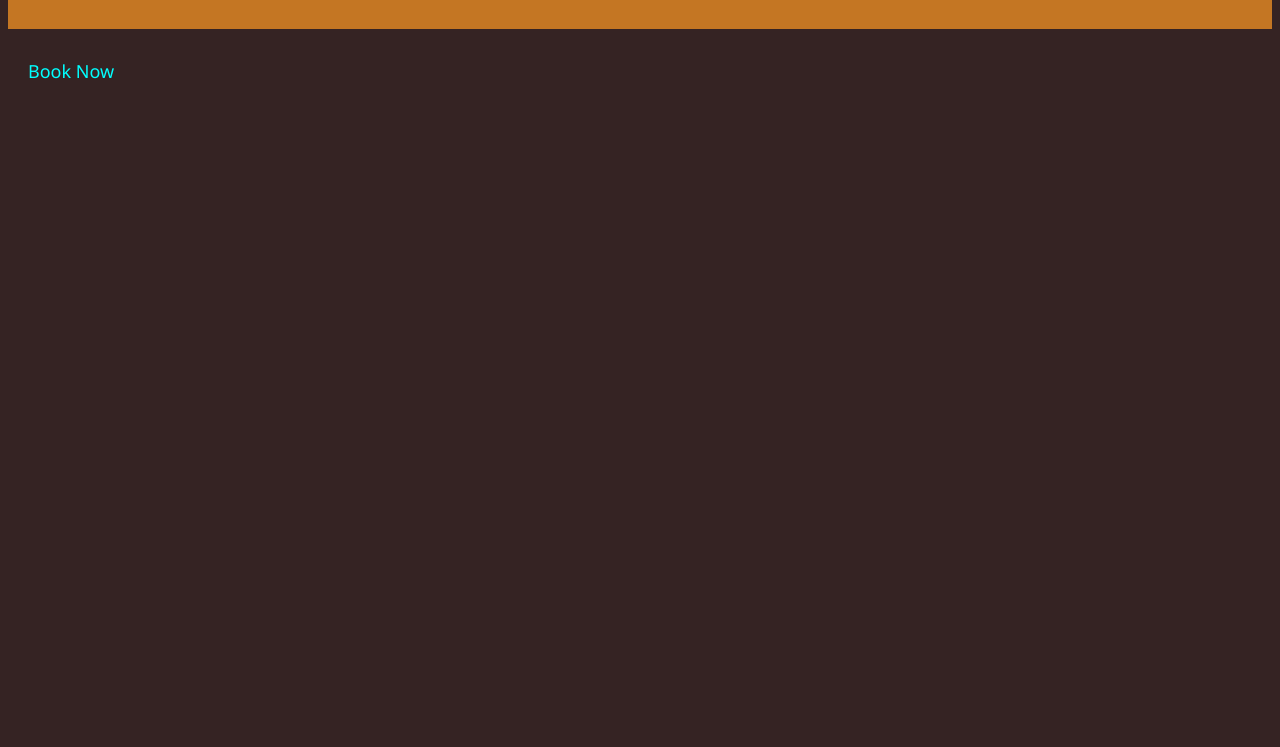
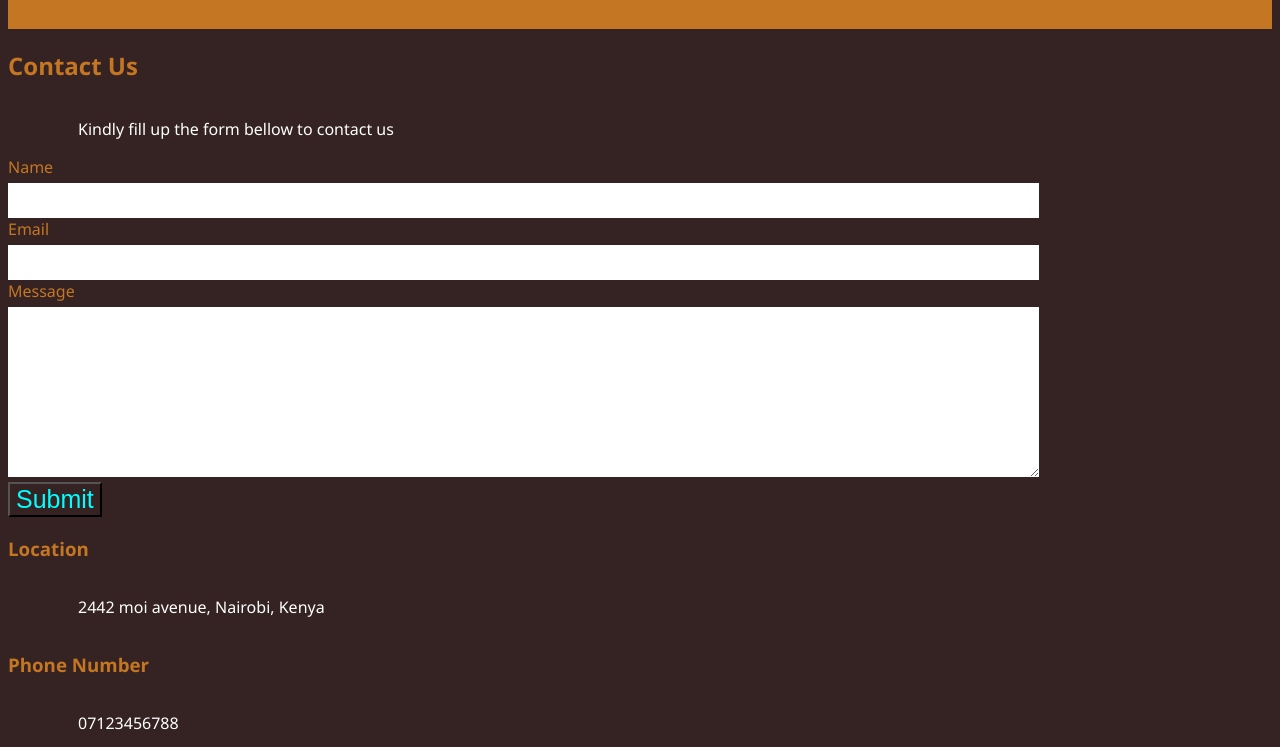
Before and after one commit to biomdoian/my-first-project, a plain HTML site: page contact.html in a window 1280 px wide. Shown: the part 205-952 px from the top of the page. Before the commit the page ends 800 px from the top, so only its background shows below. Drawn offline with Linux system fonts and the light colour scheme.

Commit message:
adds the contact information

```diff
--- a/contact.html
+++ b/contact.html
@@ -18,6 +18,45 @@
             <li><a href="book.html">Booking</a></li>
         </ul>
     </nav>
+    <!--This is the contact information-->
+  <section class="contact-info">
+<div class="cntn">
+<h1 class="ctnh1"><span class="cnu">Contact Us</span></h1>
+<p>Kindly fill up the form bellow to contact us</p>
+<form action="">
+    <div class="form-group">
+        <label for="name"><span class="cnu">Name</span></label>
+        <input type="text" name="name" id="name">
+    </div>
+    <div class="form-group">
+        <label for="email"><span class="cnu">Email</span></label>
+        <input type="email" name="email" id="email">
+    </div>
+    <div class="form-group">
+        <label for="message"><span class="cnu">Message</span></label>
+        <textarea name="message" id="message"></textarea>
+    </div>
+    <button class="btns" type="submit">Submit</button>
+</form>
+</div>
+
+  </section>
+  <section id="info-cont" class="dark">
+    <div class="container">
+        <div class="box">
+            <h3>Location</h3>
+            <p>2442 moi avenue, Nairobi, Kenya</p>
+        </div>
+        <div class="box">
+            <h3>Phone Number</h3>
+            <p>07123456788</p>
+        </div>
+        <div class="box">
+            <h3>Email</h3>
+            <p>infoDe`Lux@gmail.com</p>
+        </div>
+    </div>
+  </section>
     <a href="book.html" class="btn">Book Now</a>
 </body>
 </html>
--- a/style.css
+++ b/style.css
@@ -189,3 +189,40 @@ p{
 .cbtn:hover {
     background-color: #c47623; /* Darker background on hover */
 }
+      /*contact form*/
+     .btns{
+        background-color: #352323;
+        color: aqua;
+        font-size: 25px;
+     }
+     .btns:hover{
+        background-color: #c47623;
+      .contact-info .cntn{
+        margin-bottom: 80px;
+      }
+    }
+      .contact-info label{
+        display: block;
+        margin-bottom: 5px;
+      }
+      .contact-info input,
+      .contact-info textarea{
+        width: 80%;
+        padding: 10px;
+        border: 3px#c47623 ;
+      }
+      .contact-info textarea{
+        height: 150px;
+      }
+      .contact-info input :focus,
+      .contact-info textarea :focus{
+        outline: none;
+        border-color: #01c7f3;
+      }
+      .cnu {
+        color: #c47623;
+        font-family: 'Segoe UI', Tahoma, Geneva, Verdana, sans-serif;
+      }
+      .box{
+        color: #c47623;
+      }
```
Also changed, not shown: index.html (+2 -0 lines).
